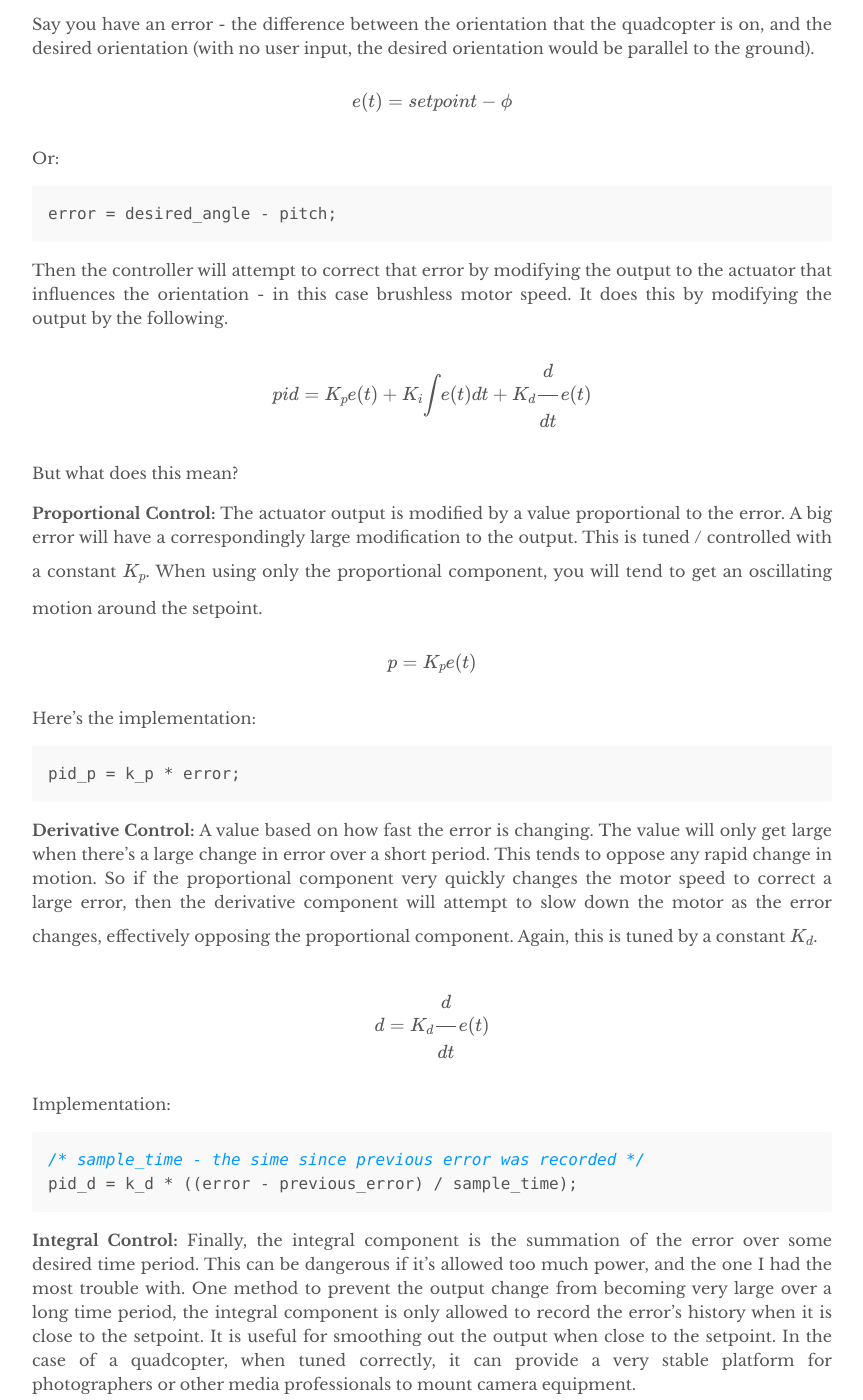
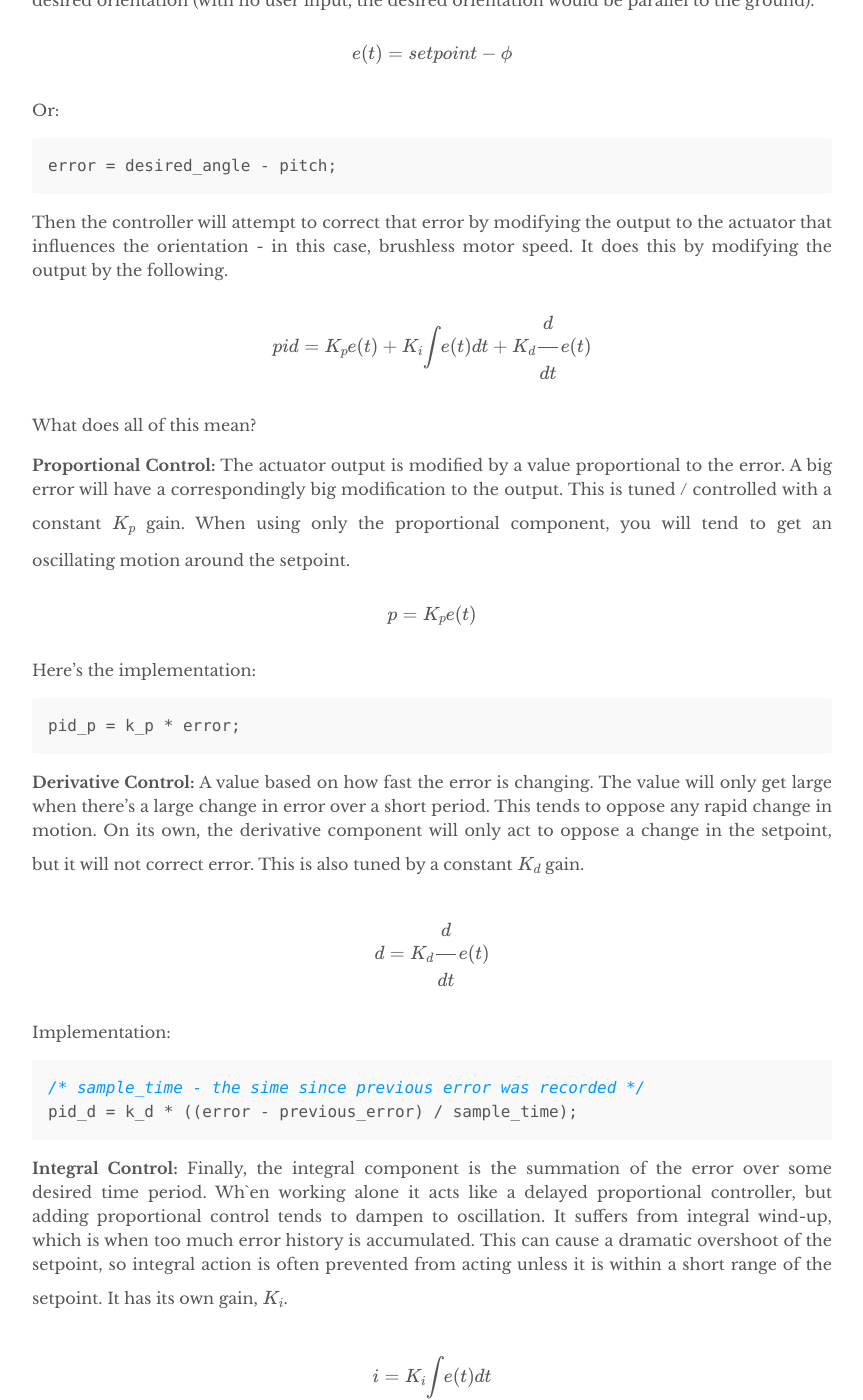
Before and after one commit to snicckers/nicks_blog, a Jekyll site: the page built from _posts/2020-08-18-flight-controller-pt1.md, in a window 1280 px wide and 1400 px high, scrolled down 1823 px. Shown: the whole window, without its empty margins (208-1071 px from the left). Built offline with Jekyll 4.4.1, drawn with Linux system fonts in a browser that asks for light colours; formulas are drawn with MathJax 3; some of the changed text lies outside the part shown.

Commit message:
added diagrams

```diff
--- a/_posts/2020-08-18-flight-controller-pt1.md
+++ b/_posts/2020-08-18-flight-controller-pt1.md
@@ -7,27 +7,27 @@ author: "Nick"
 
 <p style="text-align: center;">  </p>
 
-This series of posts documents the developement of a quadcopter flight controller, using an Arduino Uno, an MPU6050, and a number of other components. I would not advise using this as an educational resource, as it is rather amatuer-ish.
+This is the first in a series of posts that document the developement of a quadcopter flight controller, using an Arduino Uno, an MPU6050, and a number of other components.
 
 My overall plan for the project was as follows:
 1. Build a controller that worked on a single fixed axis
 2. Build a controller that worked in 3 degrees of freedom, fixed to a test stand
 3. Test the controller with unrestricted flight
 
-This first part of the series focuses on the creation of a single axis stabiliser. You can find the project files discussed below at the following link:
-<p style="text-align: center;"> https://github.com/snicckers/flight-controller </p>
+This first part of the series focuses on the creation of a single axis flight stabilizer. You can find the project files discussed below at the following link:
+<p style="text-align: center;"> link[https://github.com/snicckers/single-axis-flight-controller] </p>
 
 ## Section 1 - Controller
 <hr>
 
-After initially giving up on the project a year earlier, I decided to revisit the project with a class in control systems under my belt. I built a single axis test stand, and started out by attaching only 1 motor to the platform, thinking it would be easier to learn the implementation & tuning of PID controllers. The inertial measurement unit (IMU) used while developing this controller was a very simple complimentary filter between accelerometer & gyroscope instruments, but the final IMU used is a Madwick Filter that I implemented, which will be discussed in part 2. For working with a single axis, either IMU will do.
+After initially giving up on the project a year earlier, I revisited the project with a class in control systems under my belt. I built a test stand and started out by attaching only 1 motor to the platform, thinking it would be easier to learn the implementation & tuning of PID controllers on one axis. The inertial measurement unit (IMU) used while developing this controller was a very simple complimentary filter between accelerometer & gyroscope instruments, but the final IMU used is a Madwick Filter that I implemented, which will be discussed in part 2. For working with a single axis, either IMU will do.
 
 <img src="/assets/images/single-axis-single-motor.jpg" alt="">
 <p style="text-align: center;"> Single-axis single-motor stand </p>
 
 The majority of modern craft, from power steering in cars, to quadcopters, to jet aircraft, must be piloted using fly-by-wire. This is typically due to the number of controls and the reaction speeds required being far too high for a human to handle. What this means is that when the pilot gives a command, the flight controller figures out how to execute that command. Even when hovering in a stationary position, the controller must work to keep the craft in stable condition (for example, a gust of wind may hit the craft, or due to manufacturing intolerances one motor may be more powerful than another).
 
-There are fancy ways of doing this, but an old tested method is the Proportional, Integral, & Derivative controller. Like the name suggests, the PID controller has three components that act to reduce an error.
+An old tested method for achieving this is the Proportional, Integral, & Derivative controller. Like the name suggests, the PID controller has three components that act to reduce an error.
 
 Say you have an error - the difference between the orientation that the quadcopter is on, and the desired orientation (with no user input, the desired orientation would be parallel to the ground).
 
@@ -36,18 +36,16 @@ $$ e(t) = setpoint - {\phi} $$
 Or:
 
 {% highlight c %}
-
 error = desired_angle - pitch;
-
 {% endhighlight %}
 
-Then the controller will attempt to correct that error by modifying the output to the actuator that influences the orientation - in this case brushless motor speed. It does this by modifying the output by the following.
+Then the controller will attempt to correct that error by modifying the output to the actuator that influences the orientation - in this case, brushless motor speed. It does this by modifying the output by the following.
 
 $$ pid = K_p e(t) + K_i {\int} e(t) dt + K_d {d\over dt} e(t) $$
 
-But what does this mean?
+What does all of this mean?
 
-**Proportional Control:** The actuator output is modified by a value proportional to the error. A big error will have a correspondingly large modification to the output. This is tuned / controlled with a constant $$ K_p $$. When using only the proportional component, you will tend to get an oscillating motion around the setpoint.
+**Proportional Control:** The actuator output is modified by a value proportional to the error. A big error will have a correspondingly big modification to the output. This is tuned / controlled with a constant $$ K_p $$ gain. When using only the proportional component, you will tend to get an oscillating motion around the setpoint.
 
 $$ p = K_p e(t) $$
 
@@ -59,20 +57,18 @@ pid_p = k_p * error;
 
 {% endhighlight %}
 
-**Derivative Control:** A value based on how fast the error is changing. The value will only get large when there's a large change in error over a short period. This tends to oppose any rapid change in motion. So if the proportional component very quickly changes the motor speed to correct a large error, then the derivative component will attempt to slow down the motor as the error changes, effectively opposing the proportional component. Again, this is tuned by a constant $$ K_d $$.
+**Derivative Control:** A value based on how fast the error is changing. The value will only get large when there's a large change in error over a short period. This tends to oppose any rapid change in motion. On its own, the derivative component will only act to oppose a change in the setpoint, but it will not correct error. This is also tuned by a constant $$ K_d $$ gain.
 
 $$ d = K_d {d\over dt} e(t) $$
 
 Implementation:
 
 {% highlight c %}
-
 /* sample_time - the sime since previous error was recorded */
 pid_d = k_d * ((error - previous_error) / sample_time);
-
 {% endhighlight %}
 
-**Integral Control:** Finally, the integral component is the summation of the error over some desired time period. This can be dangerous if it's allowed too much power, and the one I had the most trouble with. One method to prevent the output change from becoming very large over a long time period, the integral component is only allowed to record the error's history when it is close to the setpoint. It is useful for smoothing out the output when close to the setpoint. In the case of a quadcopter, when tuned correctly, it can provide a very stable platform for photographers or other media professionals to mount camera equipment.
+**Integral Control:** Finally, the integral component is the summation of the error over some desired time period. Wh`en working alone it acts like a delayed proportional controller, but adding proportional control tends to dampen to oscillation. It suffers from integral wind-up, which is when too much error history is accumulated. This can cause a dramatic overshoot of the setpoint, so integral action is often prevented from acting unless it is within a short range of the setpoint. It has its own gain, $$ K_i $$.
 
 $$ i = K_i {\int} e(t) dt $$
 
@@ -122,7 +118,11 @@ Here is an example of this controller working with a single motor:
 
 <p style="text-align: center;"> <iframe width="800" height="450" src="https://www.youtube.com/embed/RLtDDuf4XfQ" frameborder="0" allow="accelerometer; autoplay; encrypted-media; gyroscope; picture-in-picture" allowfullscreen></iframe> </p>
 
-Scroll down to section 4 to see it working with two motors. The code change for two motors is very simple:
+Scroll down to section 4 to see it working with two motors. Below is a diagram for this control system using two motors:
+
+<img src="/assets/images/single-axis-flight-stabiliser-diagram.png" alt="">
+
+The corresponding code change for two motors is very simple:
 
 {% highlight c %}
 
@@ -199,13 +199,13 @@ Yes this method is sort of winging it, but while doing some reading into the top
 
 <p style="text-align: center;"> Tim Wescott, PID Without a PhD </p>
 
-So with that ressuring message I started off with my quest to tune a fast-acting controller. However, changing the values, waiting for the program to upload, observing the results, and repeating, was a very time consuming and tedious activity.
+With this reassurance I started off with my tuning quest. However, changing the values, waiting for the program to upload, observing the results, and repeating, was a very time consuming and tedious activity.
 
 The solution? Change the values in real time! So I acquired an "unused" tv-remote, and I was lucky enough to have an infrared sensor hanging around.
 
 <img src="/assets/images/infrared.jpg" alt="">
 
-Now PID gains could be changed in real time without having to re-upload the entire program, cutting a 60 second process down to a fraciton of a second. It also injected a dose of fun into the tuning process.
+After hooking them up to my Arduino, PID gains could be changed in real time without having to re-upload the entire program, cutting a 60 second process down to a fraciton of a second. It also injected a dose of fun.
 
 I used the following resources in this section:
 - Instrumentation & Control Systems, 2nd Ed, William Bolton
```
Also changed, not shown: assets/images/quadcopter-flight-controller-diagram.jpg (added), assets/images/single-axis-flight-stabiliser-diagram.png (added).
